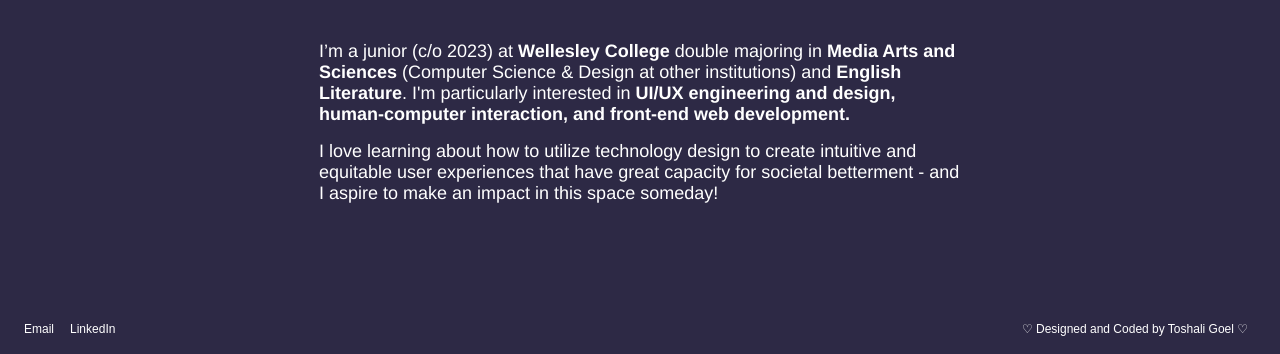
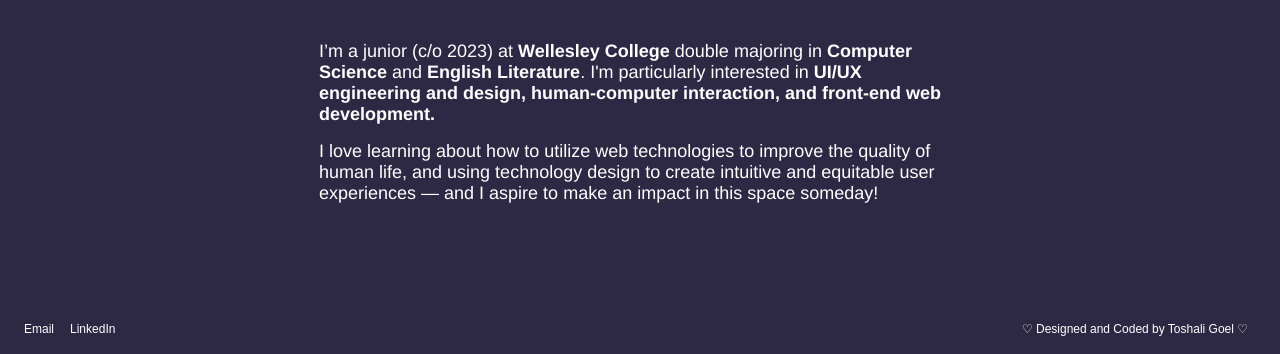
Before and after one commit to toshaligoel/toshaligoel.github.io, a plain HTML site: page index.html in a window 1280 px wide. Shown: the part 456-810 px from the top of the page. Drawn offline with nearby package versions, Linux system fonts and the light colour scheme.

Commit message:
changing my major!! <3

```diff
--- a/index.html
+++ b/index.html
@@ -58,7 +58,7 @@
 I <span id="design">design</span>, <span id="paint">paint</span>, and <span id="write">code</span>.</h1><br>
 
         <div class="heading-p wow fadeInUp box">
-            <p> I’m a junior (c/o 2023) at <b>Wellesley College</b> double majoring in <b>Media Arts and Sciences</b> (Computer Science & Design at other institutions) and <b><a id="eng_link" data-toggle="popover" title="" data-content="You can find some examples of my journalistic writing <a href='https://thewellesleynews.com/byline/toshali-goel/' title='Psst! Please feel free to contact me for writing samples.'>here.</a>"data-original-title="Psst! Please feel free to contact me for writing samples." href="#">English Literature</a></b>. I'm particularly interested in <b>UI/UX engineering and design, human-computer interaction, and front-end web development.</b></p>
+            <p> I’m a junior (c/o 2023) at <b>Wellesley College</b> double majoring in <b>Computer Science</b> and <b><a id="eng_link" data-toggle="popover" title="" data-content="You can find some examples of my journalistic writing <a href='https://thewellesleynews.com/byline/toshali-goel/' title='Psst! Please feel free to contact me for writing samples.'>here.</a>"data-original-title="Psst! Please feel free to contact me for writing samples." href="#">English Literature</a></b>. I'm particularly interested in <b>UI/UX engineering and design, human-computer interaction, and front-end web development.</b></p>
 
             <script>
                 $(document).ready(function(){
@@ -66,7 +66,7 @@ I <span id="design">design</span>, <span id="paint">paint</span>, and <span id="
 
                 });   </script>
 
-<p>I love learning about how to utilize technology design to create intuitive and equitable user experiences that have great capacity for societal betterment - and I aspire to make an impact in this space someday!</p>
+<p>I love learning about how to utilize web technologies to improve the quality of human life, and using technology design to create intuitive and equitable user experiences — and I aspire to make an impact in this space someday!</p>
 
             <br><br><br><br>
             </div>
```
